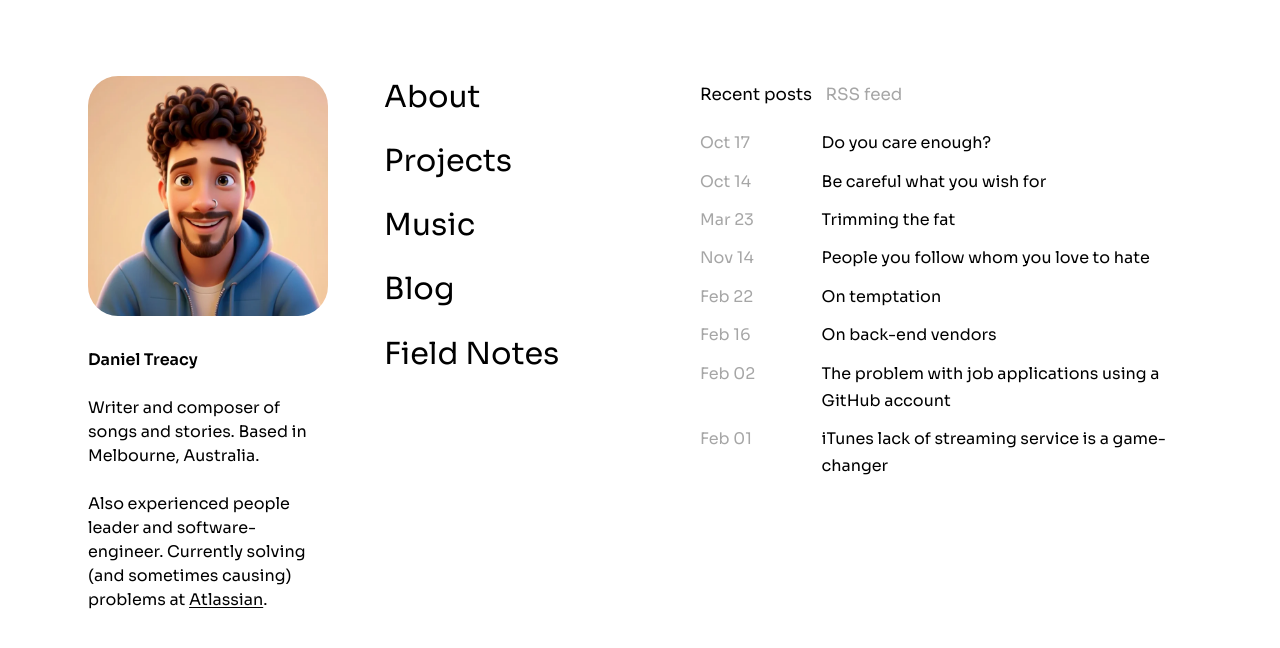
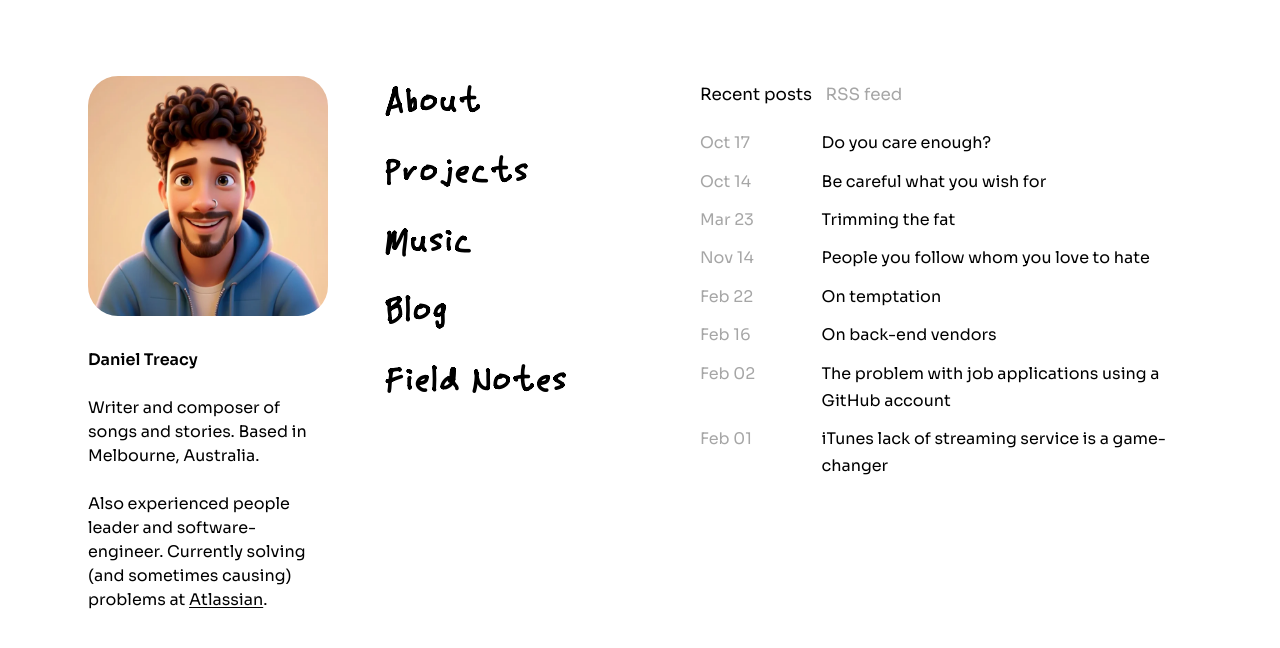
Before and after one commit to danieltreacy/danieltreacy.github.com, a Jekyll site: the page built from index.md, in a window 1280 px wide. Shown: the top 648 px of the page. Built offline with Jekyll 4.4.1, drawn with Linux system fonts in a browser that asks for light colours.

Commit message:
Use Fineliner for the nav menu
Subset to Latin and converted to WOFF2 (947KB TTF -> 95KB), keeping the
variable weight axis.

Co-Authored-By: Claude Sonnet 5.5 <noreply@anthropic.com>
Claude-Session: https://claude.ai/code/session_01PUbPFVxVABNzkhzDz7FzYj

```diff
--- a/assets/main.scss
+++ b/assets/main.scss
@@ -1,6 +1,13 @@
 ---
 # Only the main Sass file needs front matter (the dashes are enough)
 ---
+
+@font-face {
+  font-family: "Fineliner";
+  src: url("/assets/fineliner.woff2") format("woff2");
+  font-weight: 100 900;
+  font-display: swap;
+}
 
 $text: #000;
 $muted: #a6a6a6;
@@ -50,9 +57,10 @@ a {
 /* Centre: nav */
 .site-nav {
   ul { list-style: none; margin: 0; padding: 0; }
-  li { margin-bottom: 1.35rem; }
+  li { margin-bottom: 1rem; }
   a {
-    font-size: 1.9rem;
+    font-family: "Fineliner", "Sora", sans-serif;
+    font-size: 2.4rem;
     line-height: 1.4;
     &.active { text-decoration: underline; text-decoration-thickness: 2px; text-underline-offset: 6px; }
   }
@@ -113,7 +121,7 @@ a {
   .site-nav { margin-top: 0.5rem; }
   .site-nav ul { display: flex; flex-wrap: wrap; gap: 0 1.25rem; }
   .site-nav li { margin-bottom: 0.5rem; }
-  .site-nav a { font-size: 1.3rem; }
+  .site-nav a { font-size: 1.7rem; }
   .recent-list li, .archive li { flex-direction: column; margin-bottom: 0.9rem; }
   .recent-list time, .archive time { flex: none; }
 }
```
Also changed, not shown: assets/fineliner.woff2 (added).
